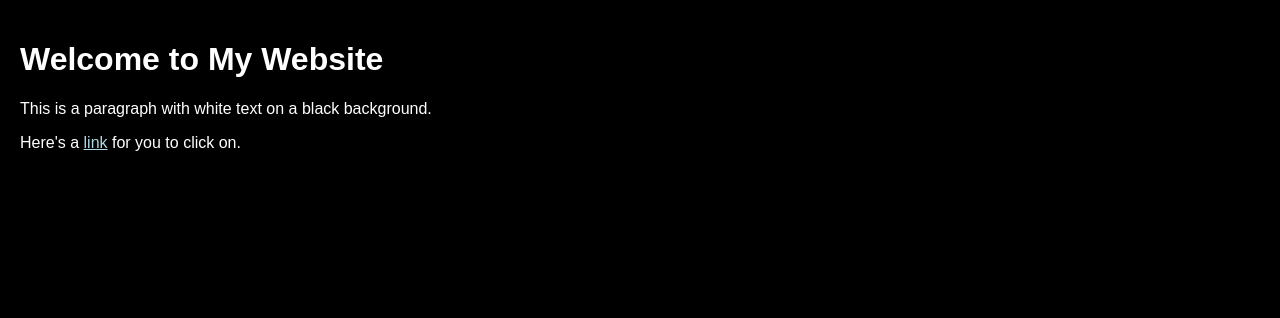
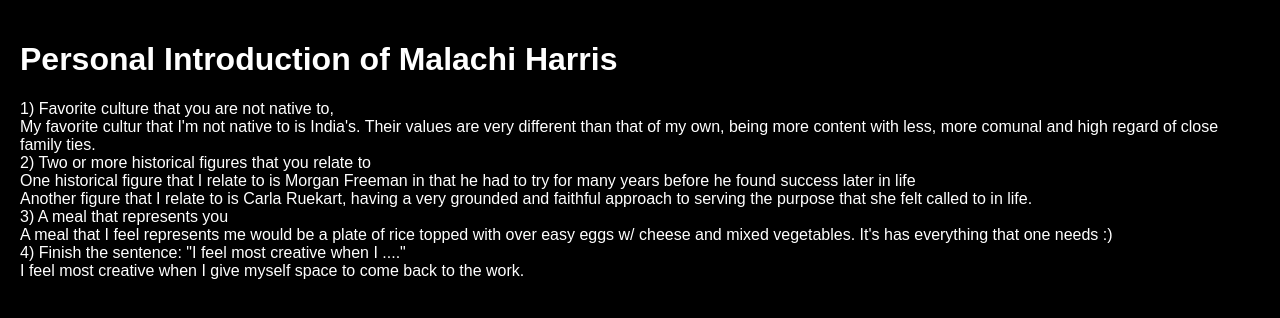
Before and after one commit to MalachiHarris/Personal_Introduction, a plain HTML site: page index.html in a window 1280 px wide. Drawn offline with Linux system fonts and the light colour scheme.

Commit message:
added text for personal intro

```diff
--- a/index.html
+++ b/index.html
@@ -29,8 +29,18 @@
     </style>
 </head>
 <body>
-    <h1>Welcome to My Website</h1>
-    <p>This is a paragraph with white text on a black background.</p>
-    <p>Here's a <a href="#">link</a> for you to click on.</p>
+    <h1>Personal Introduction of Malachi Harris</h1>
+
+    1) Favorite culture that you are not native to, <br>
+    My favorite cultur that I'm not native to is India's. Their values are very different than that of my own, being more content with less, more comunal and high regard of close family ties. <br>
+    2) Two or more historical figures that you relate to <br>
+    One historical figure that I relate to is Morgan Freeman in that he had to try for many years before he found success later in life<br>
+    Another figure that I relate to is Carla Ruekart, having a very grounded and faithful approach to serving the purpose that she felt called to in life.<br>
+    3) A meal that represents you <br>
+    A meal that I feel represents me would be a plate of rice topped with over easy eggs w/ cheese and mixed vegetables. It's has everything that one needs :) <br>
+    4) Finish the sentence: "I feel most creative when I ...." <br>
+    I feel most creative when I give myself space to come back to the work.
+
+
 </body>
 </html>
```
